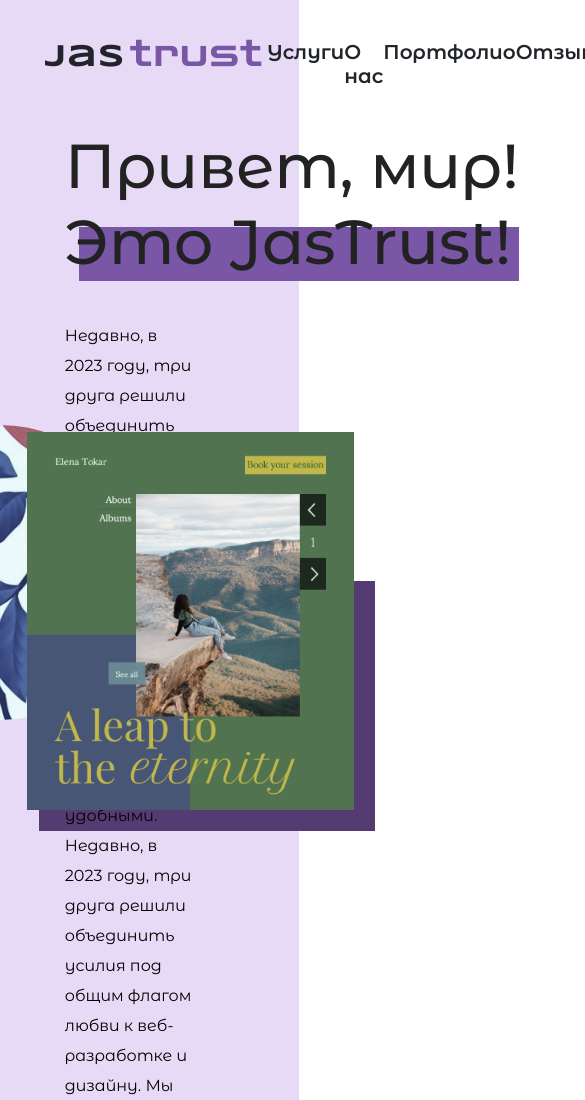
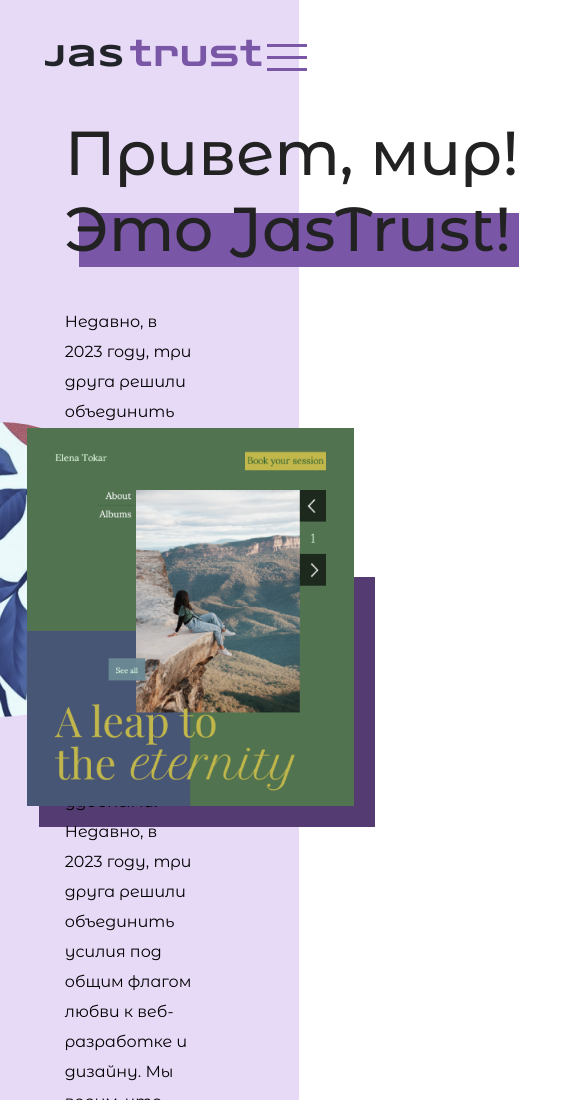
Before and after one commit to vbogdanov9/startapp2, a website: page src/index.html in a window 390 px wide. Shown: the top 1100 px of the page, 585 px wide, since content can reach past the window. Drawn offline with Linux system fonts and the light colour scheme.

Commit message:
start adapting menu

```diff
--- a/src/index.html
+++ b/src/index.html
@@ -17,13 +17,19 @@
         </div>
 
         <nav class="menu">
-          <ul>
+          <ul class="menu-full">
             <li class="menu__link"><a href="#">Услуги</a></li>
             <li class="menu__link"><a href="#">О нас</a></li>
             <li class="menu__link"><a href="#">Портфолио</a></li>
             <li class="menu__link"><a href="#">Отзывы</a></li>
             <li class="menu__link"><a href="#">Контакты</a></li>
           </ul>
+
+          <div class="menu-burger">
+            <div class="burger__line"></div>
+            <div class="burger__line"></div>
+            <div class="burger__line"></div>
+          </div>
         </nav>
       </header>
 
--- a/src/sass/blocks/_hero-iteration-4.scss
+++ b/src/sass/blocks/_hero-iteration-4.scss
@@ -10,7 +10,7 @@
     z-index: 10;
     .menu {
       width: 654px;
-      ul {
+      &-full {
         margin: 0;
         padding: 0;
         display: flex;
@@ -24,6 +24,10 @@
         font-size: 20px;
         font-weight: 600;
         line-height: 24.38px;
+      }
+
+      &-burger {
+        display: none;
       }
     }
   }
@@ -213,3 +217,54 @@
     }
   }
 }
+
+@media screen and (max-width: 1000px) {
+  .hero-iteration-4 {
+    header {
+      .menu {
+        &-full {
+          display: none;
+        }
+        &-burger {
+          align-self: center;
+          display: flex;
+          flex-direction: column;
+          justify-content: space-around;
+          width: 40px;
+          // height: 20px;
+          height: 100%;
+          cursor: pointer;
+          .burger__line {
+            width: 100%;
+            height: 3px;
+            background-color: var(--logo-trust-color, #7956a6);
+          }
+        }
+      }
+    }
+  }
+
+  // .hero-iteration-4 {
+  //   .header {
+
+  //     .menu {
+  //       &-full {
+  //         display: none;
+  //       }
+  //       &-burger {
+  //         display: flex;
+  //         flex-direction: column;
+  //         justify-content: space-around;
+  //         width: 30px;
+  //         height: 20px;
+  //         cursor: pointer;
+  //         .burger__line {
+  //           width: 100%;
+  //           height: 3px;
+  //           background-color: var(--logo-trust-color, #7956a6);
+  //         }
+  //       }
+  //     }
+  //   }
+  // }
+}
```
Also changed, not shown: dist/css/style.min.css, dist/index.html, src/css/style.min.css.
